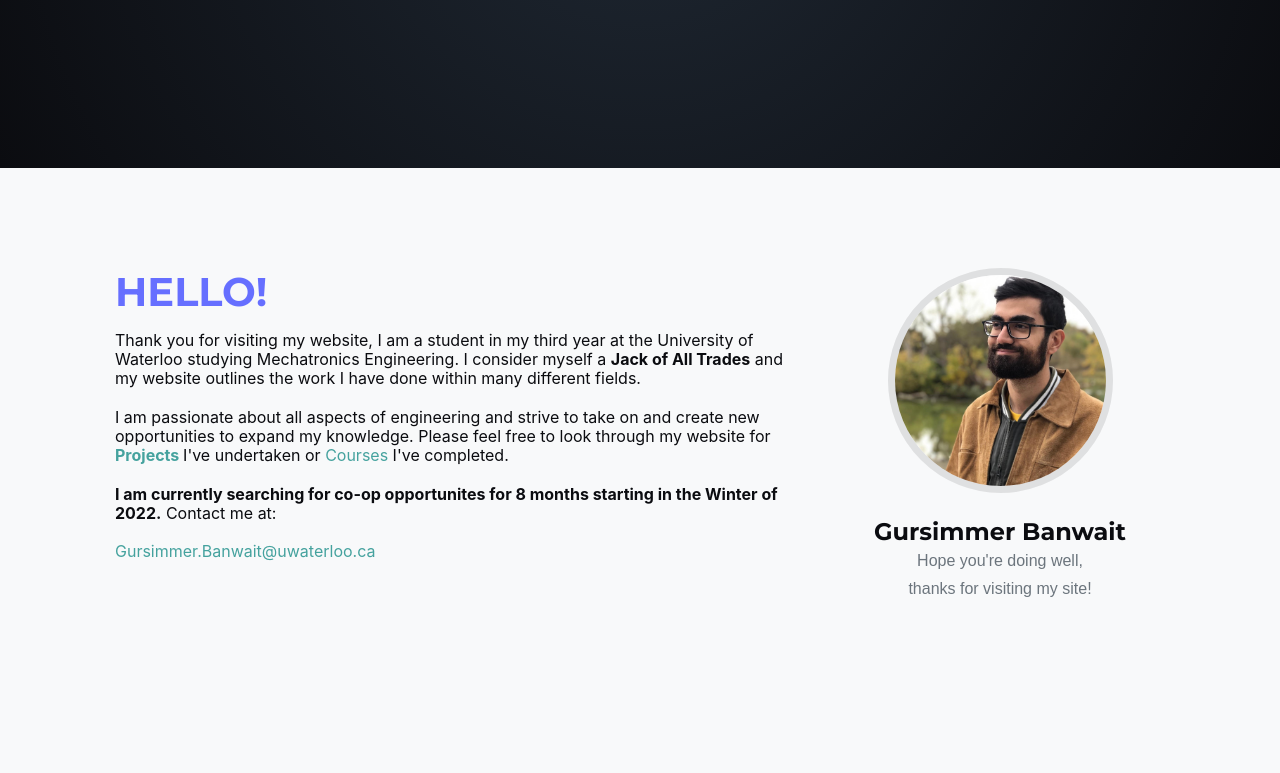
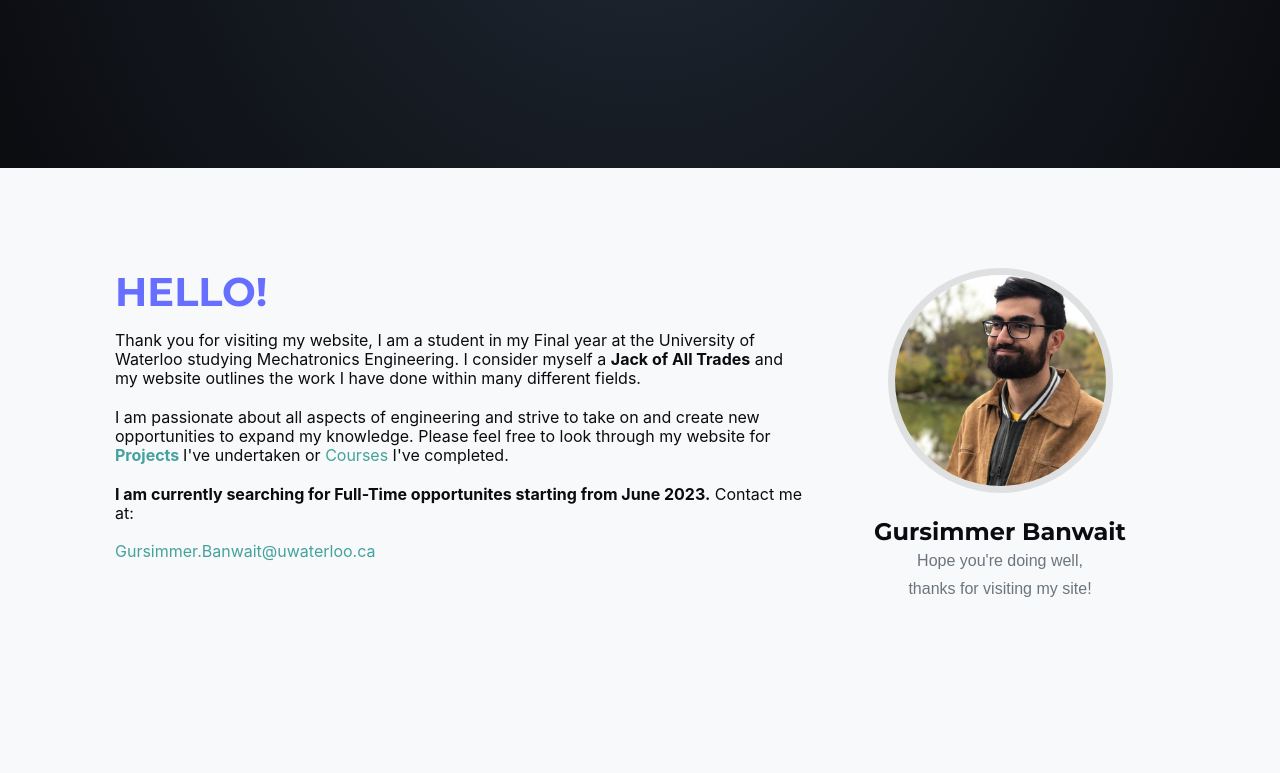
Before and after one commit to Gurs-Ban/Gurs-Ban.github.io, a website: page index.html in a window 1280 px wide. Shown: the part 516-1289 px from the top of the page. Drawn offline with Linux system fonts and the light colour scheme; a web font is replaced by a local one.

Commit message:
Update index.html

```diff
--- a/index.html
+++ b/index.html
@@ -91,8 +91,8 @@
         <div class="col-sm-8">
                     <h2 class="section-heading text-uppercase" style="color: #666fff; font-size: 40px;">Hello!</h2>
             <!-- This is blank so the next one is centred -->
-          <h4 text-align="left" class="section-subheading ">Thank you for visiting my website, I am a student in my third year at the University of Waterloo studying Mechatronics Engineering. I consider myself a <b>Jack of All Trades</b> and my website outlines the work I have done within many different fields. <br> <br> I am passionate about all aspects of engineering and strive to take on and create new opportunities to expand my knowledge. Please feel free to look through my website for <b><a class="link" href=portfolio.html>Projects</a> </b>I've undertaken or <a class="link" href="Academics.html">Courses</a> I've completed. <br><br>
-           <strong> I am currently searching for co-op opportunites for 8 months starting in the Winter of 2022.</strong> Contact me at: <br><br> <a  class="link" href="mailto:Gursimmer.Banwait@uwaterloo.ca?Subject=I%20would%20like%20to%20work%20with%20you"> Gursimmer.Banwait@uwaterloo.ca</a> <br><br><br>
+          <h4 text-align="left" class="section-subheading ">Thank you for visiting my website, I am a student in my Final year at the University of Waterloo studying Mechatronics Engineering. I consider myself a <b>Jack of All Trades</b> and my website outlines the work I have done within many different fields. <br> <br> I am passionate about all aspects of engineering and strive to take on and create new opportunities to expand my knowledge. Please feel free to look through my website for <b><a class="link" href=portfolio.html>Projects</a> </b>I've undertaken or <a class="link" href="Academics.html">Courses</a> I've completed. <br><br>
+           <strong> I am currently searching for Full-Time opportunites starting from June 2023.</strong> Contact me at: <br><br> <a  class="link" href="mailto:Gursimmer.Banwait@uwaterloo.ca?Subject=I%20would%20like%20to%20work%20with%20you"> Gursimmer.Banwait@uwaterloo.ca</a> <br><br><br>
           </h4>
             <!-- dfsdfgsdf -->
         </div>
```
